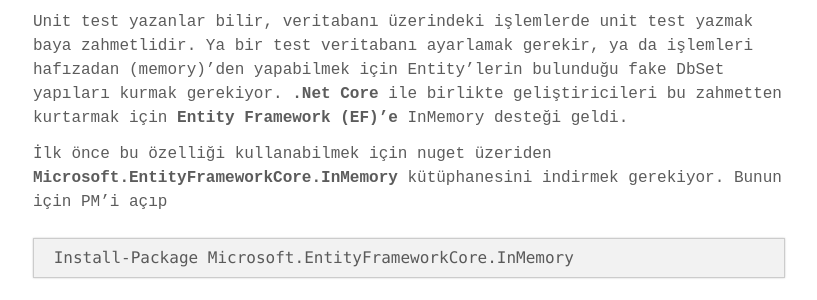
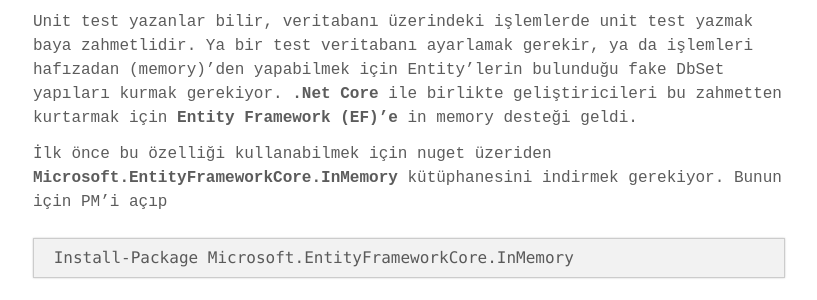
Before and after one commit to hknyuc/myblog, a Jekyll site: the page built from _posts/2019-03-25-use EntityFramework as InMemory .md, in a window 1280 px wide and 900 px high. Shown: the part 196-496 px from the top of the window, without its empty margins (231-1048 px from the left). Built offline with Jekyll 4.4.1, drawn with Linux system fonts in a browser that asks for light colours; some web fonts are replaced; comment, search, counter and statistics services are not loaded.

Commit message:
Use EntityFramework as InMemory

```diff
--- a/_posts/2019-03-25-use EntityFramework as InMemory .md
+++ b/_posts/2019-03-25-use EntityFramework as InMemory .md
@@ -5,7 +5,7 @@
 description: ""
 keywords: "EntityFramework memory inmemory .net .netcore EF"
 ---
-Unit test yazanlar bilir, veritabanı üzerindeki işlemlerde unit test yazmak baya zahmetlidir. Ya bir test veritabanı ayarlamak gerekir, ya da işlemleri hafızadan (memory)'den yapabilmek için Entity'lerin bulunduğu fake DbSet yapıları kurmak gerekiyor. **.Net Core** ile birlikte geliştiricileri bu zahmetten kurtarmak için **Entity Framework (EF)'e** InMemory desteği geldi.
+Unit test yazanlar bilir, veritabanı üzerindeki işlemlerde unit test yazmak baya zahmetlidir. Ya bir test veritabanı ayarlamak gerekir, ya da işlemleri hafızadan (memory)'den yapabilmek için Entity'lerin bulunduğu fake DbSet yapıları kurmak gerekiyor. **.Net Core** ile birlikte geliştiricileri bu zahmetten kurtarmak için **Entity Framework (EF)'e** in memory desteği geldi.
 
 İlk önce bu özelliği kullanabilmek için nuget üzeriden **Microsoft.EntityFrameworkCore.InMemory** kütüphanesini indirmek gerekiyor. Bunun için PM'i açıp
 
```
